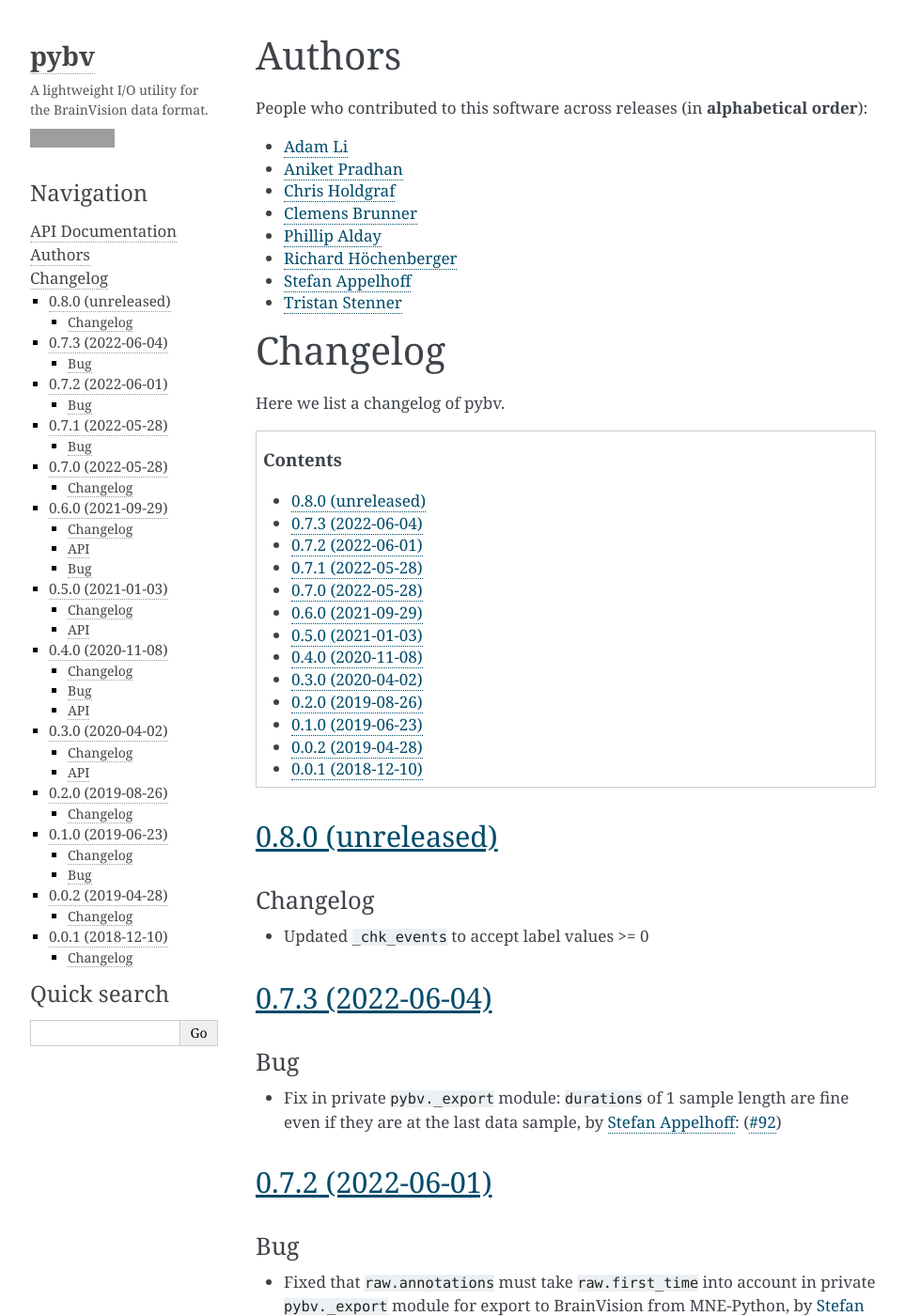
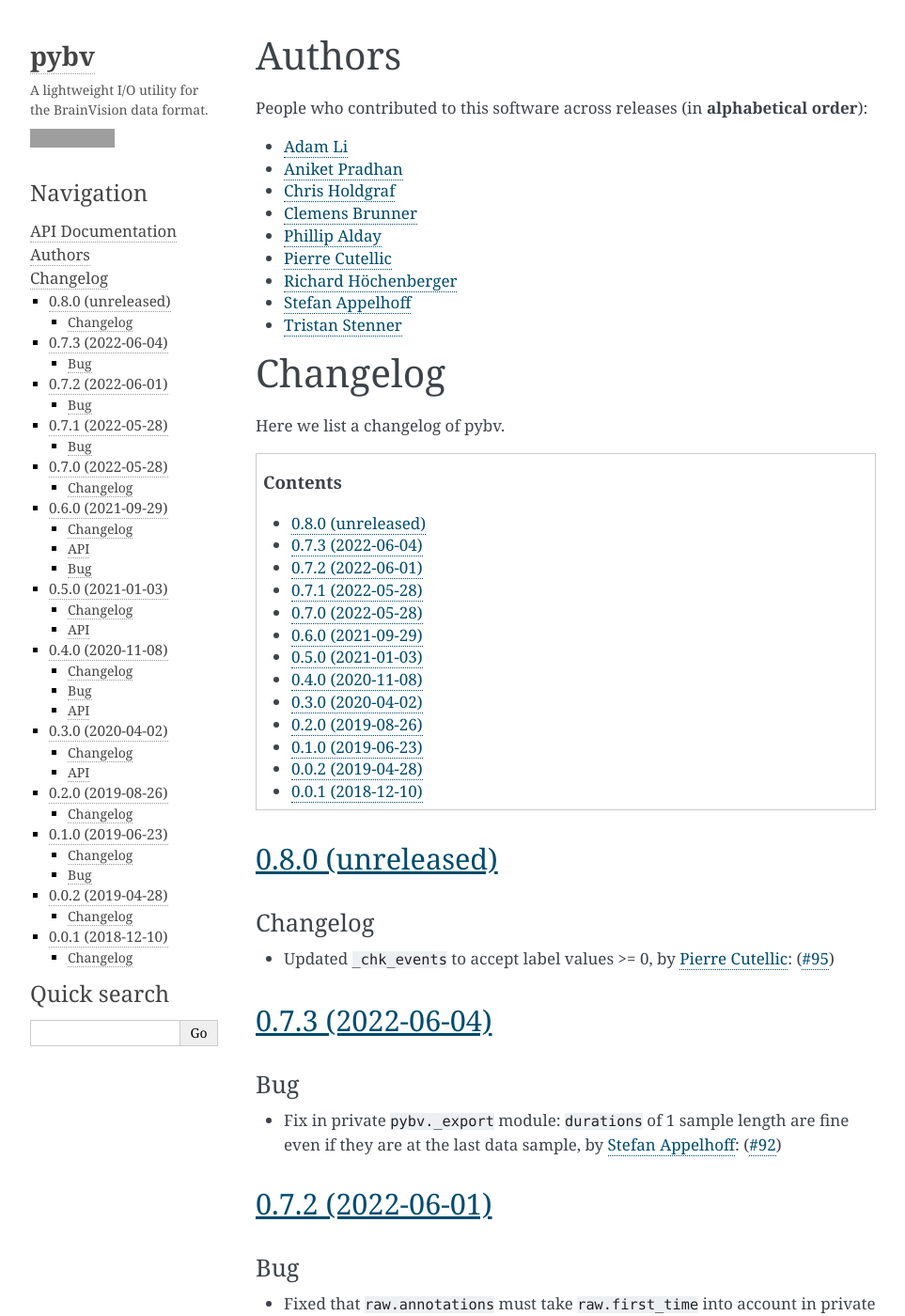
Before and after one commit to bids-standard/pybv, a Sphinx documentation site: the page built from docs/changelog.rst, in a window 1280 px wide and 1400 px high. Shown: the whole window at 94% size, without its empty margins (148-1111 px from the left). Built offline with Sphinx 7.4.7, drawn with Linux system fonts in a browser that asks for light colours; grey boxes are pictures that could not be loaded.

Commit message:
also fix docstr, update changelog

```diff
--- a/docs/changelog.rst
+++ b/docs/changelog.rst
@@ -11,6 +11,7 @@
 - `Chris Holdgraf`_
 - `Clemens Brunner`_
 - `Phillip Alday`_
+- `Pierre Cutellic`_
 - `Richard Höchenberger`_
 - `Stefan Appelhoff`_
 - `Tristan Stenner`_
@@ -23,6 +24,7 @@
 .. _Richard Höchenberger: https://hoechenberger.net/
 .. _Adam Li: https://adam2392.github.io/
 .. _Aniket Pradhan: http://home.iiitd.edu.in/~aniket17133/
+.. _Pierre Cutellic: https://github.com/compmonks
 
 .. _changelog:
 
@@ -41,7 +43,7 @@
 
 Changelog
 ~~~~~~~~~
-- Updated ``_chk_events`` to accept label values >= 0
+- Updated ``_chk_events`` to accept label values >= 0, by `Pierre Cutellic`_: (:gh:`95`)
 
 0.7.3 (2022-06-04)
 ==================
```
Also changed, not shown: 1 other file.
